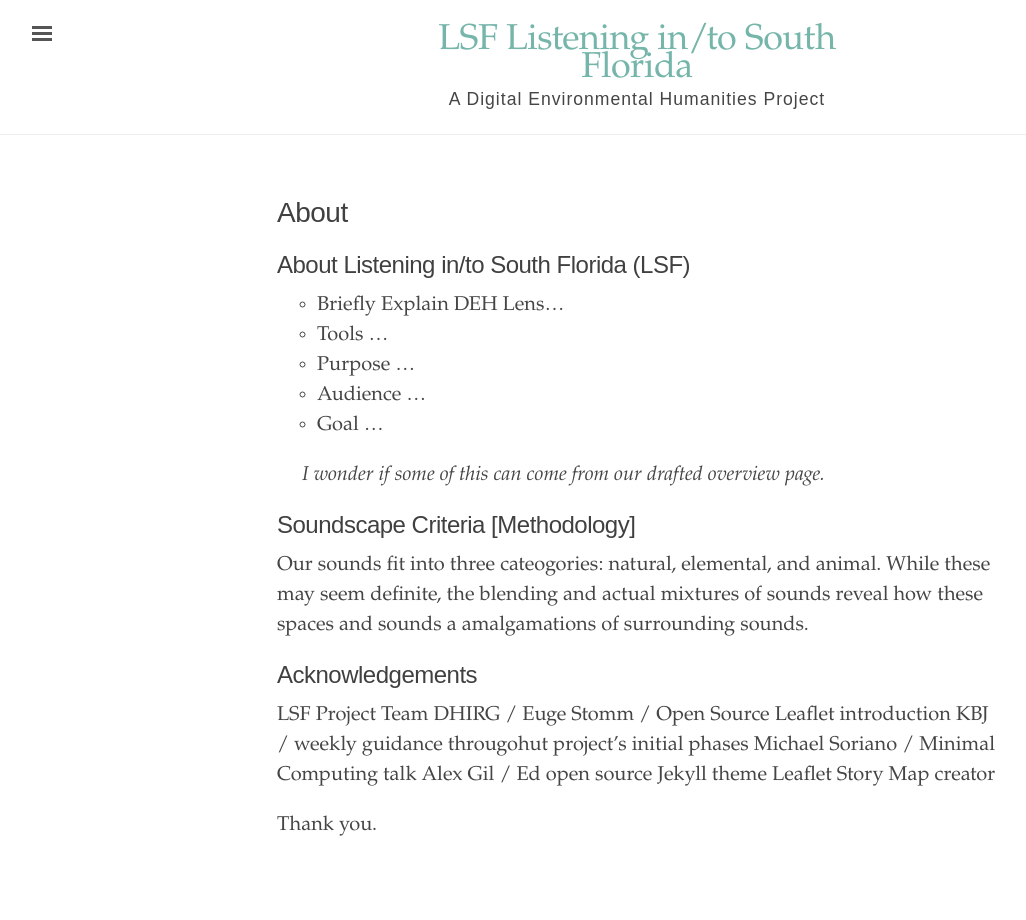
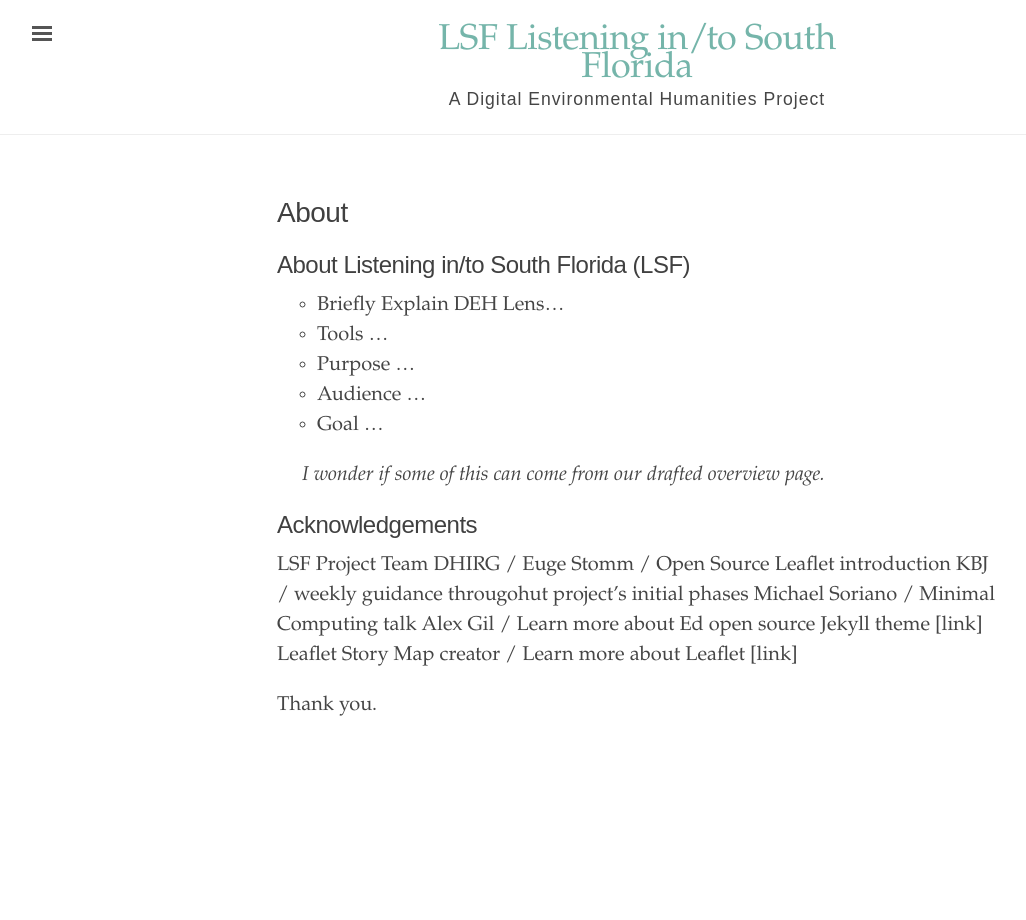
Before and after one commit to rm4-25/lsf_3, a Jekyll site: the page built from About.md, in a window 1280 px wide. Shown: the whole page, without its empty margins (3-1029 px from the left). Built offline with Jekyll 4.4.1, drawn with Linux system fonts in a browser that asks for light colours.

Commit message:
Update About.md
Removed methodology- belongs more with proposal.

```diff
--- a/About.md
+++ b/About.md
@@ -13,15 +13,12 @@ order: 2
 
 > I wonder if some of this can come from our drafted overview page.
 
-## Soundscape Criteria [Methodology]
-Our sounds fit into three cateogories: natural, elemental, and animal. While these may seem definite, the blending and actual mixtures of sounds reveal how these spaces and sounds a amalgamations of surrounding sounds.
-
 ## Acknowledgements
 LSF Project Team
 DHIRG / Euge Stomm / Open Source Leaflet introduction
 KBJ / weekly guidance througohut project's initial phases
 Michael Soriano / Minimal Computing talk
-Alex Gil / Ed open source Jekyll theme
-Leaflet Story Map creator
+Alex Gil / Learn more about Ed open source Jekyll theme [link]
+Leaflet Story Map creator / Learn more about Leaflet [link]
 
 Thank you.
```
